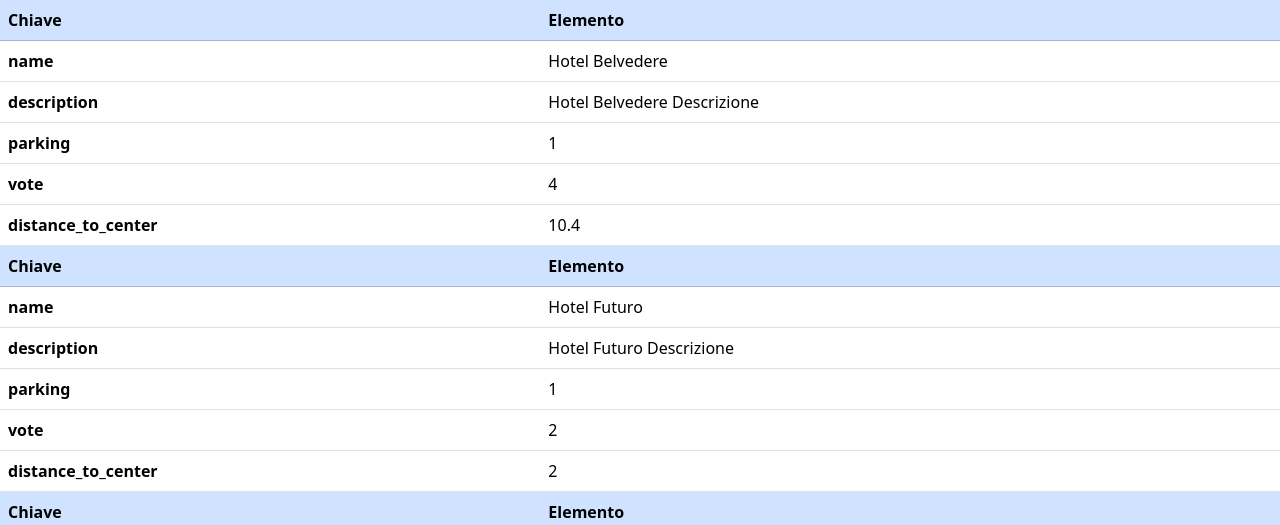
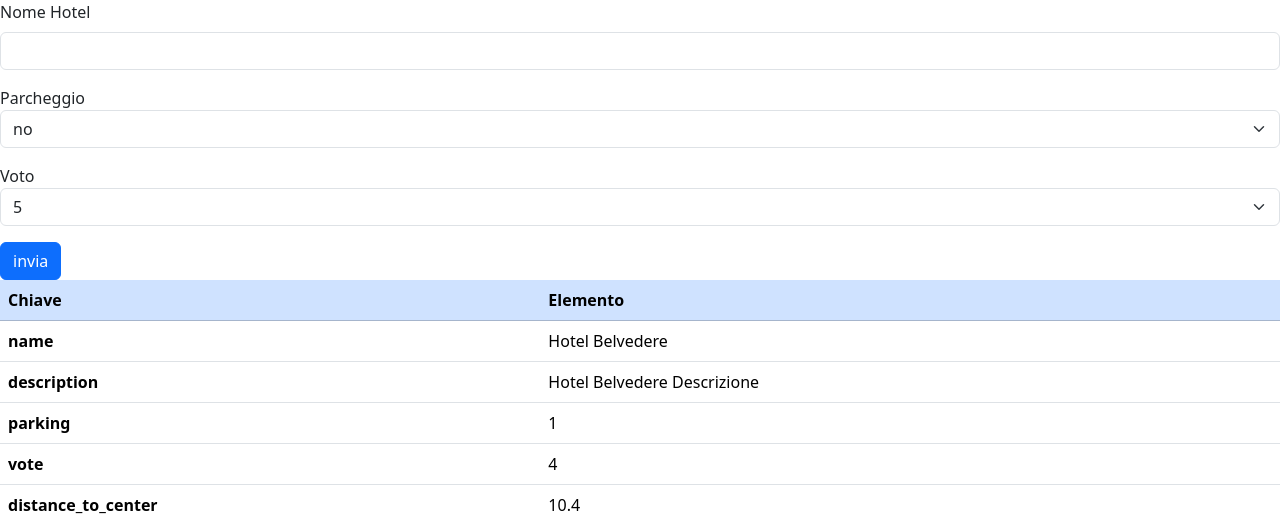
Before and after one commit to TartagliaFilippo/php-hotel, a PHP site: page / in a window 1280 px wide. Shown: the top 525 px of the page. Run offline with PHP 8.4, Linux system fonts and the light colour scheme.

Commit message:
add form

```diff
--- a/index.php
+++ b/index.php
@@ -58,6 +58,32 @@ $hotels = [
 </head>
 
 <body>
+  <form action="filters" method="get">
+    <div class="mb-3">
+      <label for="hotel-name" class="form-label">Nome Hotel</label>
+      <input type="text" class="form-control" id="hotel-name" name="hotel-name">
+    </div>
+    <div class="mb-3">
+      <label for="parking">Parcheggio</label>
+      <select class="form-select" aria-label="Default select example" id="parking" name="parking">
+        <option value="1">si</option>
+        <option value="2" selected>no</option>
+      </select>
+    </div>
+    <div class="mb-3">
+      <label for="vote">Voto</label><select class="form-select" aria-label="Default select example" id="vote"
+        name="vote">
+        <option value="1">1</option>
+        <option value="2">2</option>
+        <option value="3">3</option>
+        <option value="4">4</option>
+        <option value="5" selected>5</option>
+      </select>
+    </div>
+    <button class="btn btn-primary">invia</button>
+  </form>
+
+
   <table class="table">
 
 
```
Lines whose indentation alone changed are shown as unchanged.
